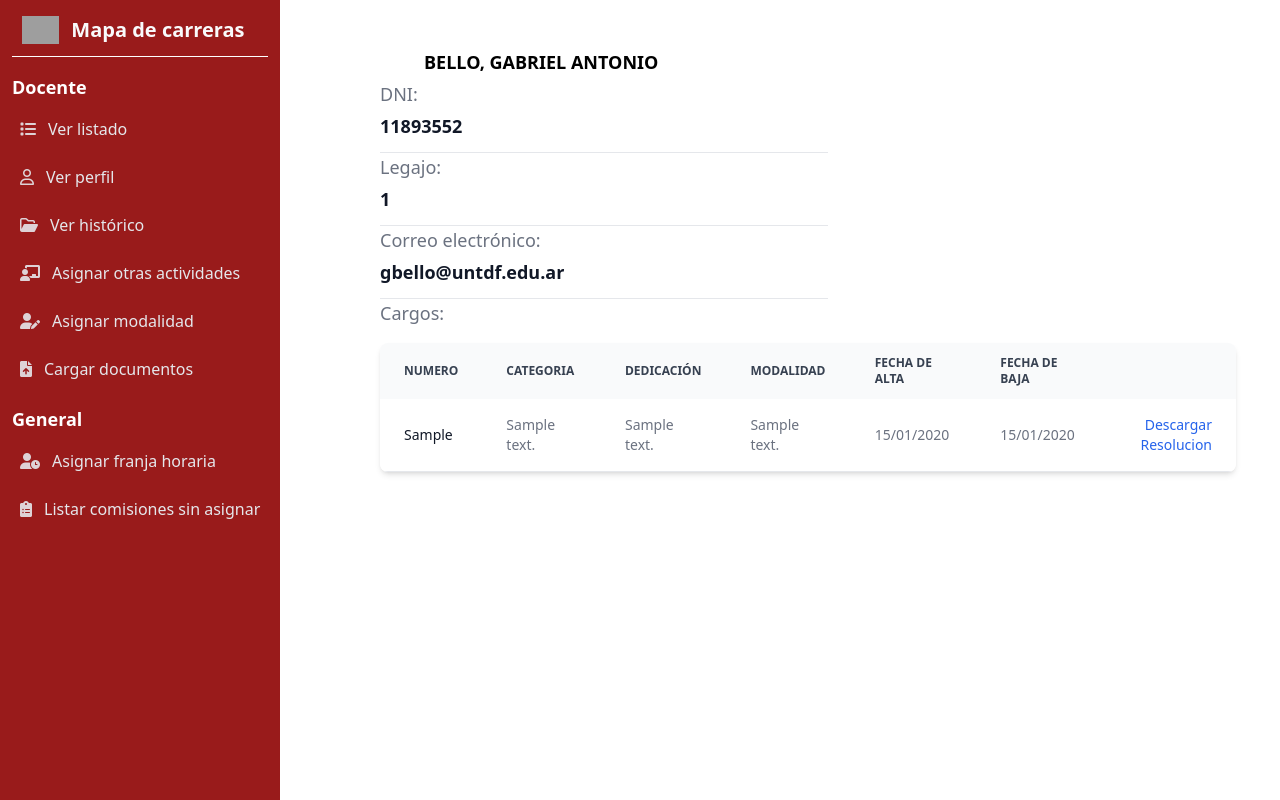
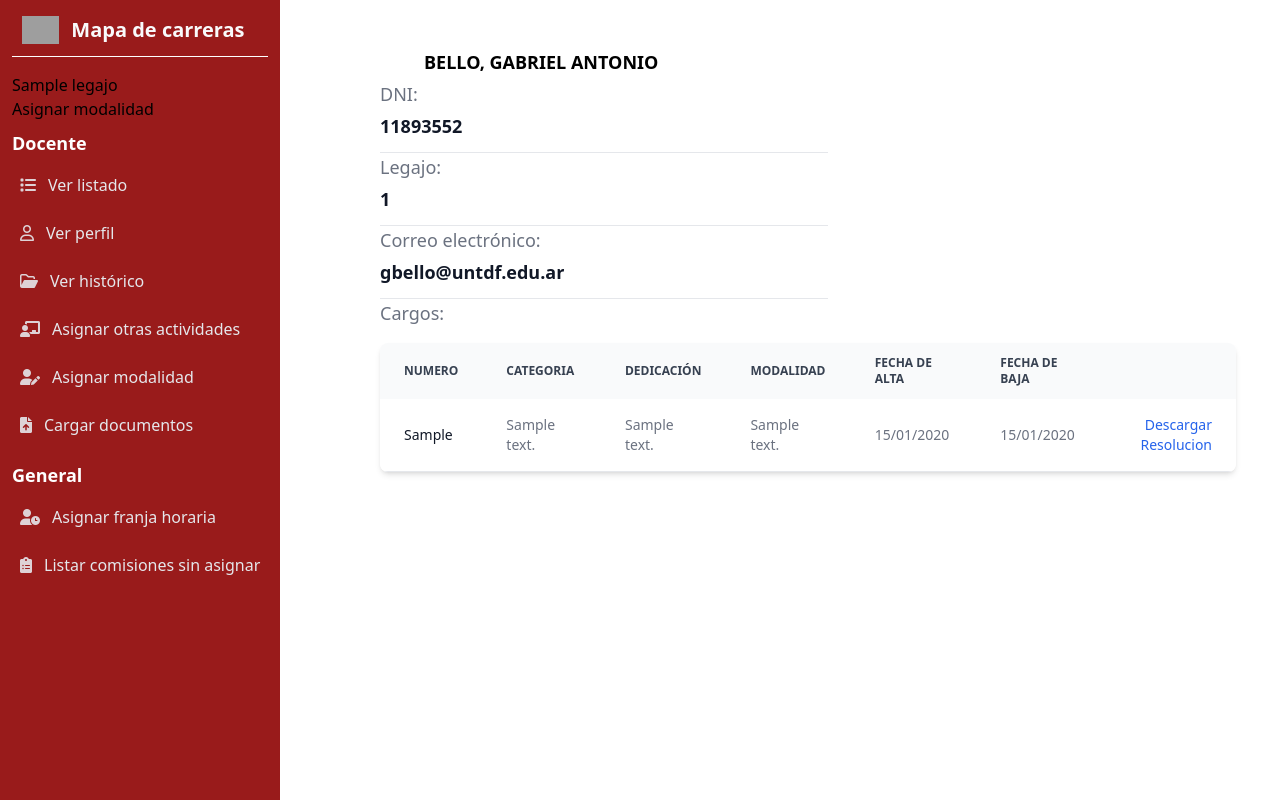
Before and after one commit to knbnunez/mapa-de-carrera, a Django app: template App/templates/docente_detalle.html in a window 1280 px wide. Run offline with Django 4.2, Linux system fonts and the light colour scheme; data comes from the database, SQL or seed files in the repository; tables that the repository leaves empty hold one stand-in row (values such as "Sample post"); the template is opened without the code that fills it: values that come from a table or form of the project are taken from there, most other values are stand-ins (such as "Sample title", 1, 10 or a date in 2020); parts of the project's set-up code (start-up, migrations or seed data) failed here and were passed over; some libraries are stand-ins or nearby versions; grey boxes are pictures that could not be loaded.

Commit message:
ERROR en la navegación entre pantallas, problemas con sidebar y el paso del legajo

```diff
--- a/App/templates/docente_busqueda.html
+++ b/App/templates/docente_busqueda.html
@@ -49,7 +49,7 @@
                 DNI:
                   <a
                     class="text-sm text-gray-800 truncate font-semibold"
-                    href="{% url 'docente-detalle' legajo=d.legajo %}"
+                    href="{% url 'detalles' legajo=d.legajo %}"
                   >
                     {{d.numero_documento}}
                   </a>
@@ -58,7 +58,7 @@
                 Apellido y nombre:
                   <a
                     class="text-sm text-gray-800 truncate font-semibold"
-                    href="{% url 'docente-detalle' legajo=d.legajo %}"
+                    href="{% url 'detalles' legajo=d.legajo %}"
                   >
                     {{d.agente}}
                   </a>
@@ -69,7 +69,7 @@
                 Legajo:
                 <a
                   class="text-sm text-gray-800 truncate"
-                  href="{% url 'docente-detalle' legajo=d.legajo %}"
+                  href="{% url 'detalles' legajo=d.legajo %}"
                 >
                   {{d.legajo}}
                 </a>
--- a/App/templates/docente_detalle.html
+++ b/App/templates/docente_detalle.html
@@ -10,7 +10,7 @@
   </style>
 {% endblock %}
 
-{% block sidebar %}{% include 'sidebar_legajo.html' %}{% endblock %}
+{% block sidebar %}{% include 'sidebar_legajo.html' with legajo=legajo %}{% endblock %}
 
 {% block body-content %}
 <div class="p-1 pl-7 sm:ml-64">
--- a/App/templates/sidebar_legajo.html
+++ b/App/templates/sidebar_legajo.html
@@ -16,8 +16,14 @@
             <img src="https://untdf.edu.ar/img/isologotipo_chico.png" class="h-6 mr-3 sm:h-7" alt="UNTDF Logo" />
             <span class="self-center text-xl font-semibold whitespace-nowrap text-gray-50">Mapa de carreras</span>
         </a>
-        <ul id="content-side-bar" class="space-y-2 font-medium"><!-- content con js -->
+        <!-- Lo puedo ver correctamente, tiene un valor -->
+        {{ legajo }}
+        <ul id="content-side-bar" class="space-y-2 font-medium">
+            <!-- DA EL ERROR COMO SI NO TUVIERA CONTENIDO LEGAJO... -->
+            <a href="{% url 'asignar-modalidad' legajo=legajo %}">Asignar modalidad</a>
+            <!-- content con js -->
         </ul>
+
     </div>
 </aside>
 
@@ -25,6 +31,16 @@
 <!-- Acá iría el contenido -->
 <!-- </div> -->
 
+
+<script>
+    const urlSplit = window.location.href.split('/'); // Obtengo un arreglo de los elementos que componenen la url actual xx/yyy/zzz = ["xx", "yyy", "zzz"]
+    // console.log(urlSplit);
+    const idxLegajo = urlSplit.indexOf('detalles') - 1; // Encuentra la posición del elemento que contiene el nro de legajo a partir del "detalle" que es un valor fijo
+    // console.log(idxLegajo);
+    let legajo = null;
+    if (idxLegajo !== -1) legajo = urlSplit[idxLegajo];
+    // console.log({legajo: legajo});
+</script>
 
 <script>
     // TAREA:
@@ -51,6 +67,7 @@
             title: "Asignar otras actividades"
         },
         {
+            // href: "{% url 'asignar-modalidad' legajo=legajo %}",
             href: "#",
             iconName: "fa fa-user-edit",
             title: "Asignar modalidad"
@@ -74,8 +91,9 @@
         }
     ];
     const contentSideBar = document.getElementById("content-side-bar");
-    contentSideBar.innerHTML = `<div class="text-white font-semibold text-lg">Docente</div>`;
+    contentSideBar.innerHTML += `<div class="text-white font-semibold text-lg">Docente</div>`;
     docenteContent.forEach((e) => {
+        // console.log(e.href);
         contentSideBar.innerHTML += `
         <li>
             <a href='${e.href}' class="flex items-center p-2 text-gray-900 rounded-lg hover:bg-red-900 group">
--- a/App/urls.py
+++ b/App/urls.py
@@ -11,8 +11,8 @@ urlpatterns = [
     # path('', IndexView.as_view(), name='index'),
     path('', DocenteBusquedaView.as_view(), name='docente'),
     path('docentes/', DocenteBusquedaView.as_view(), name='docente'),
-    path('docentes/<int:legajo>/detalles', DocenteDetalleView.as_view(), name='docente-detalle'),
-    path('docentes/<int:legajo>/asignar-modalidad', DocenteModalidadView.as_view(), name='docente-asignar-modalidad'),
-    path('docentes/<int:legajo>/asignar-tareas', DocenteTareasView.as_view(), name='docente-asignar-tareas'),
-    path('docentes/<int:legajo>/asignar-tareas/<int:nro_cargo>', DocenteTareasView1.as_view(), name='docente-asignar-tareas-1'),
+    path('docentes/<int:legajo>/detalles', DocenteDetalleView.as_view(), name='detalles'),
+    path('docentes/<int:legajo>/asignar-modalidad', DocenteModalidadView.as_view(), name='asignar-modalidad'),
+    path('docentes/<int:legajo>/asignar-tareas', DocenteTareasView.as_view(), name='asignar-tareas'),
+    path('docentes/<int:legajo>/asignar-tareas/<int:nro_cargo>', DocenteTareasView1.as_view(), name='asignar-tareas-1'),
 ]
--- a/App/views/docente_detalle.py
+++ b/App/views/docente_detalle.py
@@ -45,7 +45,7 @@ class DocenteDetalleView(TemplateView): # Detalle para un único docente
         if (docente is None) and (Docente.objects.filter(legajo=legajo).exists()):
             docente = Docente.objects.get(legajo=legajo) # Lo recupero
         elif (docente is None) and (not Docente.objects.filter(legajo=legajo).exists()):
-            return render(request, self.template_name, {'docente': docente, 'cargos_activos': None}) # Faltaría agregar las materias, comisiones... que también serían = None
+            return render(request, self.template_name, {'legajo': int(legajo), 'docente': docente, 'cargos_activos': None}) # Faltaría agregar las materias, comisiones... que también serían = None
 
         # Correo docente --------------------------------------------------------
         if docente is not None:
@@ -202,4 +202,4 @@ class DocenteDetalleView(TemplateView): # Detalle para un único docente
         # for materia in materias:
         #     print(materia.nombre)
 
-        return render(request, self.template_name, {'docente': docente, 'cargos_activos': cargos_activos}) # materias, comisiones, tareas extras
+        return render(request, self.template_name, {'legajo': int(legajo), 'docente': docente, 'cargos_activos': cargos_activos}) # materias, comisiones, tareas extras
```
Also changed, not shown: App/templates/asdfasdf}.html (deleted, +0 -79 lines), App/views/index.py (line endings or trailing spaces).
